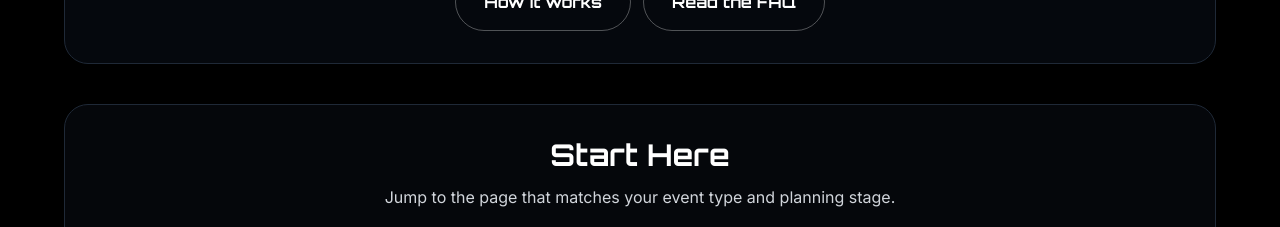
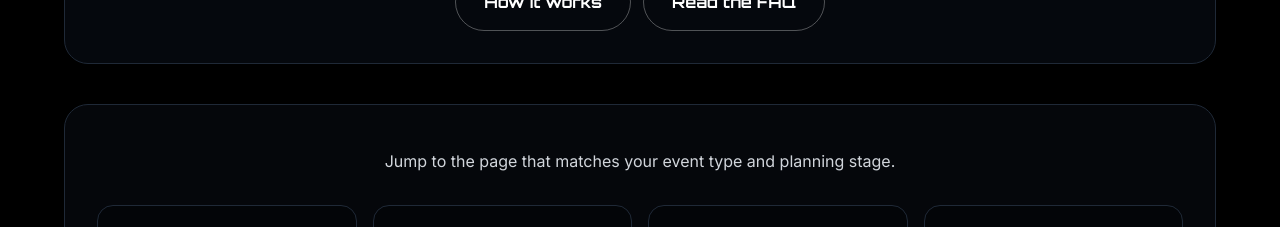
Before and after one commit to keith1221221/PatriotDroneShows, a Next.js app: page / in a window 1280 px wide. Shown: the part 1340-1567 px from the top of the page. Built offline with nearby package versions, Linux system fonts and the light colour scheme.

Commit message:
fix broken links

```diff
--- a/app/california-drone-light-shows/page.tsx
+++ b/app/california-drone-light-shows/page.tsx
@@ -111,7 +111,7 @@ export default function CaliforniaDroneLightShowsPage() {
           <div className="max-w-5xl mx-auto flex justify-center pt-4 sm:pt-6 pb-8 sm:pb-12">
             <div className="flex flex-col sm:flex-row gap-3 sm:gap-4 justify-center w-full">
               <Link
-                href="/request-a-quote"
+                href="/contact"
                 className="inline-flex justify-center items-center bg-gradient-to-r from-red-500 via-white to-blue-500
                   text-black font-bold py-4 px-7 rounded-full shadow-lg hover:shadow-[0_0_25px_rgba(255,255,255,0.35)]
                   transform hover:scale-105 transition font-orbitron"
--- a/app/nevada-drone-light-shows/page.tsx
+++ b/app/nevada-drone-light-shows/page.tsx
@@ -98,7 +98,7 @@ export default function NevadaDroneLightShowsPage() {
 
           <div className="mt-10 flex flex-col sm:flex-row gap-4 justify-center">
             <Link
-              href="/request-a-quote"
+              href="/contact"
               className="inline-flex items-center justify-center px-10 py-4 bg-white text-black font-bold rounded-full hover:bg-gray-200 transition font-orbitron"
             >
               Request a Quote
--- a/app/page.tsx
+++ b/app/page.tsx
@@ -273,9 +273,7 @@ export default function PatrioticDroneShowsPage() {
       <section className="px-4 sm:px-6 pb-10">
         <div className="max-w-6xl mx-auto">
           <div className="rounded-3xl border border-gray-800 bg-gray-900/30 p-6 sm:p-8">
-            <h2 className="font-orbitron text-2xl sm:text-3xl font-bold text-center">
-              Start Here
-            </h2>
+
             <p className="mt-3 text-gray-300 text-center max-w-3xl mx-auto">
               Jump to the page that matches your event type and planning stage.
             </p>
--- a/app/utah-drone-light-shows/page.tsx
+++ b/app/utah-drone-light-shows/page.tsx
@@ -149,7 +149,7 @@ export default function UtahDroneLightShowsPage() {
 
         <div className="flex flex-col sm:flex-row gap-4 justify-center">
           <Link
-            href="/request-a-quote"
+            href="/contact"
             className="inline-flex items-center justify-center px-10 py-4 bg-white text-black font-bold rounded-full hover:bg-gray-200 transition font-orbitron"
           >
             Request a Quote
```
